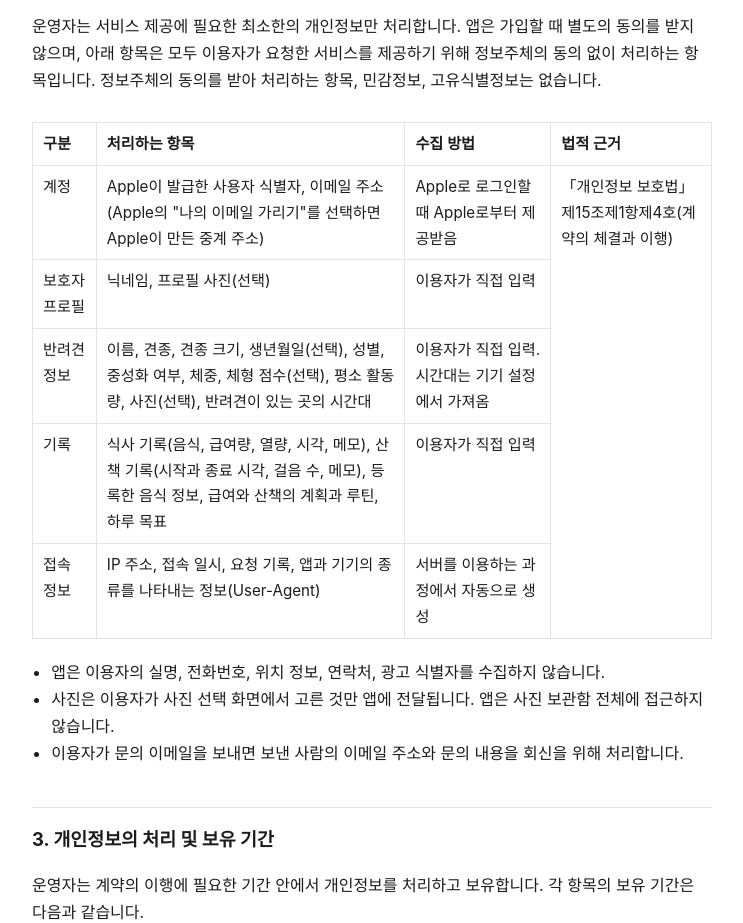
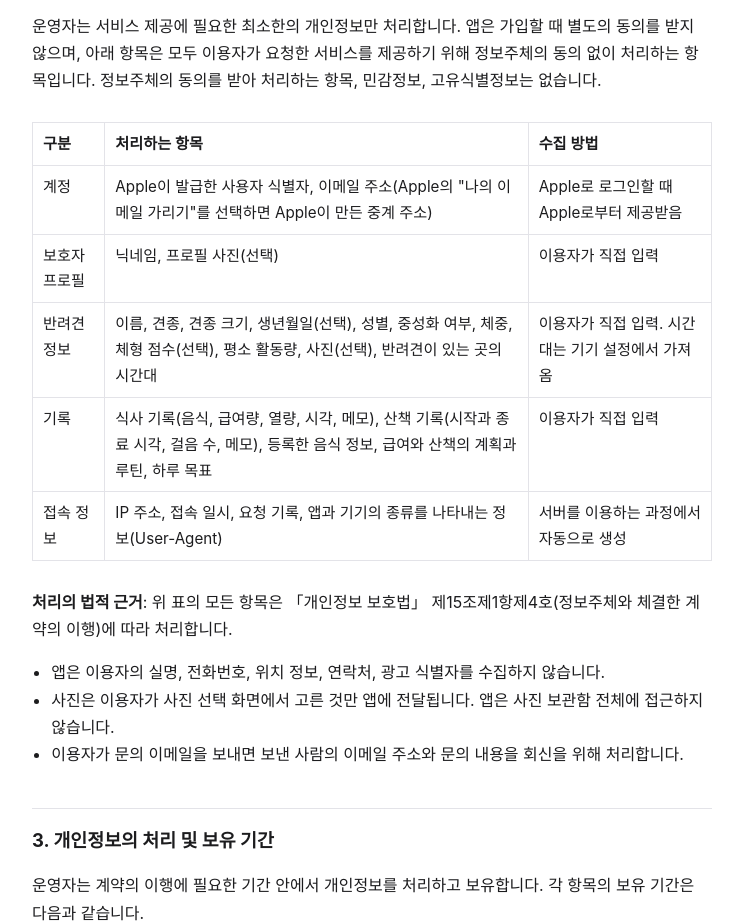
Before and after one commit to KhoraLee/bagel, a plain HTML site: page privacy/index.html in a window 1280 px wide. Shown: the part 1082-2005 px from the top of the page, without its empty margins (268-1011 px from the left). Drawn offline with Linux system fonts and the light colour scheme.

Commit message:
docs: 처리의 법적 근거를 표 아래의 문장으로 옮김

```diff
--- a/privacy/index.html
+++ b/privacy/index.html
@@ -70,14 +70,13 @@
   <div class="table-wrap">
   <table>
     <thead>
-      <tr><th>구분</th><th>처리하는 항목</th><th>수집 방법</th><th>법적 근거</th></tr>
+      <tr><th>구분</th><th>처리하는 항목</th><th>수집 방법</th></tr>
     </thead>
     <tbody>
       <tr>
         <td>계정</td>
         <td>Apple이 발급한 사용자 식별자, 이메일 주소(Apple의 "나의 이메일 가리기"를 선택하면 Apple이 만든 중계 주소)</td>
         <td>Apple로 로그인할 때 Apple로부터 제공받음</td>
-        <td rowspan="5">「개인정보 보호법」 제15조제1항제4호(계약의 체결과 이행)</td>
       </tr>
       <tr>
         <td>보호자 프로필</td>
@@ -102,6 +101,7 @@
     </tbody>
   </table>
   </div>
+  <p><strong>처리의 법적 근거</strong>: 위 표의 모든 항목은 「개인정보 보호법」 제15조제1항제4호(정보주체와 체결한 계약의 이행)에 따라 처리합니다.</p>
   <ul>
     <li>앱은 이용자의 실명, 전화번호, 위치 정보, 연락처, 광고 식별자를 수집하지 않습니다.</li>
     <li>사진은 이용자가 사진 선택 화면에서 고른 것만 앱에 전달됩니다. 앱은 사진 보관함 전체에 접근하지 않습니다.</li>
```
